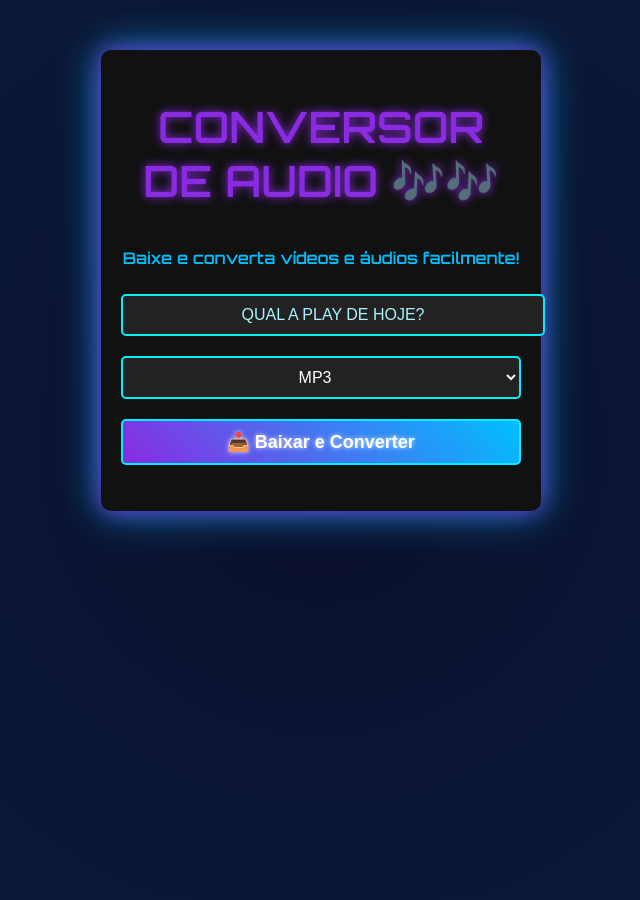
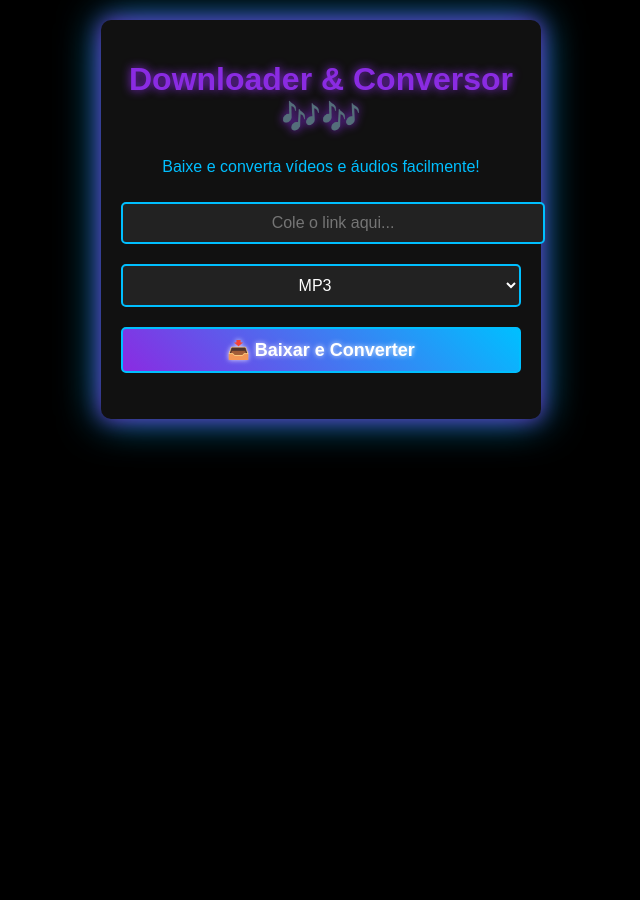
Before and after one commit to blackoutt444/conversor-de-audio, a Flask app: page / in a window 1280 px wide. Shown: the whole page, without its empty margins (319-959 px from the left). After the commit the page ends 449 px from the top, so only its background shows below. Run offline with Flask 3, Linux system fonts and the light colour scheme.

Commit message:
deixei mais bonito para celulares

```diff
--- a/templates/index.html
+++ b/templates/index.html
@@ -4,27 +4,20 @@
     <meta charset="UTF-8">
     <meta name="viewport" content="width=device-width, initial-scale=1.0">
     <link rel="icon" type="image/png" href="{{ url_for('static', filename='favicon.png') }}">
-    <title>Downloader & Conversor 🎶🎶</title>
+    <title>Downloader & Conversor</title>
     <style>
-        @import url('https://fonts.googleapis.com/css2?family=Orbitron:wght@600&display=swap');
-
+        /* Fundo preto e fontes */
         body {
-            background: radial-gradient(circle at center, #0a0f2c 0%, #0c1c3d 100%);
-            color: #00f0ff;
-            font-family: 'Orbitron', sans-serif;
+            font-family: Arial, sans-serif;
+            background-color: #000;
+            color: white;
             text-align: center;
-            padding: 50px;
+            padding: 20px;
             margin: 0;
             min-height: 100vh;
         }
 
-        h1 {
-            font-size: 2.7rem;
-            color: #00f0ff;
-            text-shadow: 0 0 8px #00f0ff, 0 0 20px #0088ff;
-            margin-bottom: 40px;
-        }
-
+        /* Container centralizado com bordas neon */
         .container {
             max-width: 400px;
             margin: auto;
@@ -34,11 +27,12 @@
             box-shadow: 0 0 20px rgba(138, 43, 226, 0.8), 0 0 40px rgba(0, 191, 255, 0.8);
         }
 
+        /* Estilos para os inputs e botões */
         input, select, button {
             width: 100%;
             margin: 10px 0;
             padding: 10px;
-            border: 2px solid #00f0ff;
+            border: 2px solid #00bfff;
             border-radius: 5px;
             background: #222;
             color: white;
@@ -47,15 +41,13 @@
             outline: none;
         }
 
-        input::placeholder {
-            color: #aaf3ff;
-        }
-
+        /* Efeito neon nos inputs ao focar */
         input:focus, select:focus {
             border-color: #8a2be2;
             box-shadow: 0 0 10px #8a2be2;
         }
 
+        /* Botão estilizado com efeito neon */
         button {
             background: linear-gradient(45deg, #8a2be2, #00bfff);
             color: white;
@@ -71,6 +63,7 @@
             transform: scale(1.05);
         }
 
+        /* Mensagem de status */
         #status {
             margin-top: 15px;
             font-weight: bold;
@@ -78,22 +71,35 @@
             text-shadow: 0 0 10px #8a2be2;
         }
 
-        a {
-            color: #00f0ff;
-            text-decoration: underline;
+        /* Responsividade para telas pequenas */
+        @media (max-width: 768px) {
+            .container {
+                width: 100%;
+                padding: 15px;
+            }
+
+            h1 {
+                font-size: 2rem;
+            }
+
+            button {
+                font-size: 16px;
+                padding: 12px;
+            }
+
+            input, select {
+                font-size: 14px;
+            }
         }
 
-        a:hover {
-            color: #ffffff;
-        }
     </style>
 </head>
 <body>
     <div class="container">
-        <h1 style="color: #8a2be2; text-shadow: 0 0 10px #8a2be2;">CONVERSOR DE AUDIO 🎶🎶</h1>
+        <h1 style="color: #8a2be2; text-shadow: 0 0 10px #8a2be2;">Downloader & Conversor 🎶🎶</h1>
         <p style="color: #00bfff;">Baixe e converta vídeos e áudios facilmente!</p>
 
-        <input type="text" id="url" placeholder="QUAL A PLAY DE HOJE?" />
+        <input type="text" id="url" placeholder="Cole o link aqui..." />
 
         <select id="format">
             <option value="mp3">MP3</option>
```
